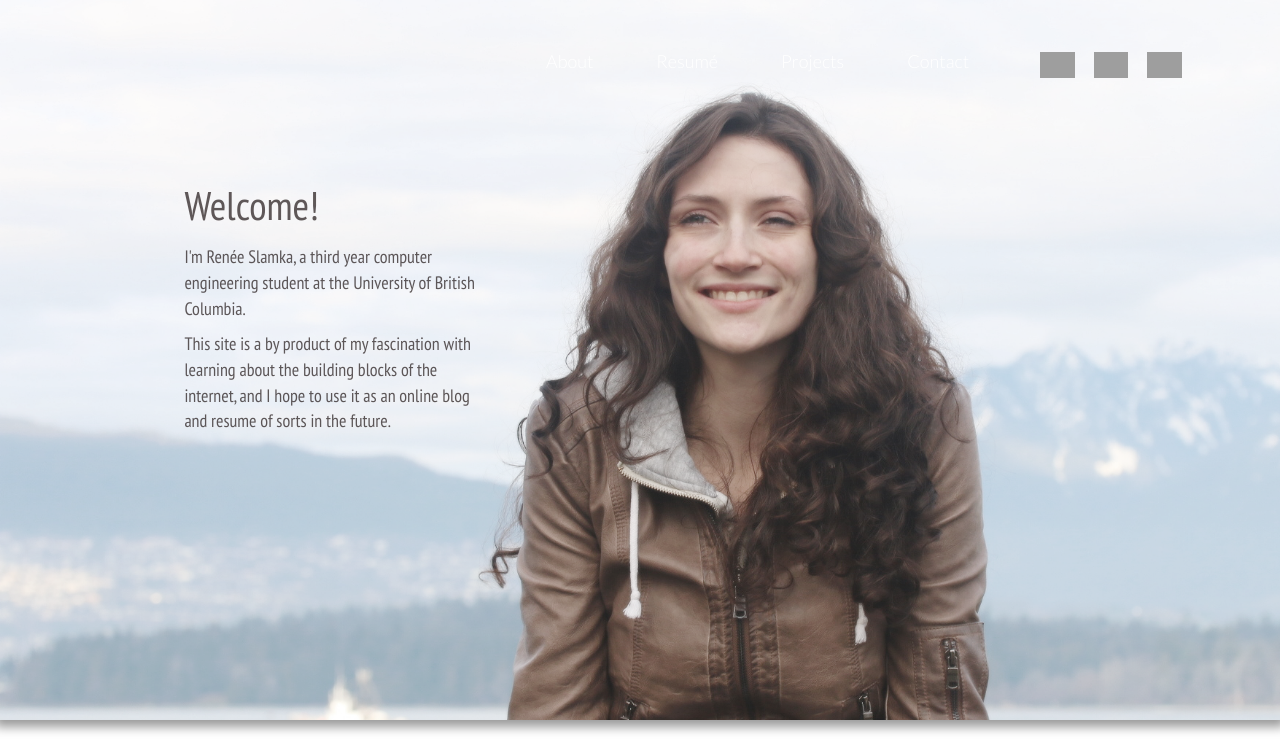
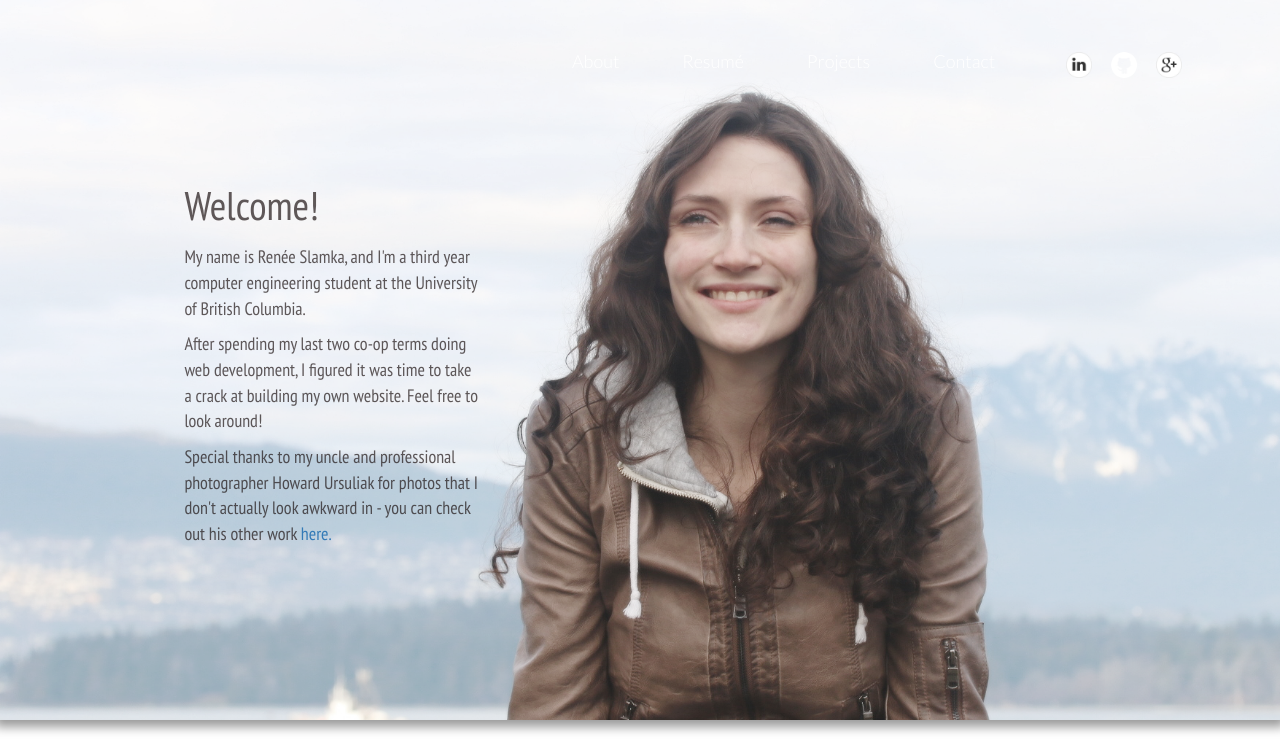
Before and after one commit to ReneeSlamka/renee-website, a PHP site: template templates/pages/home.twig in a window 1280 px wide. Shown: the part 110-850 px from the top of the page. Run offline with PHP 8.4, Linux system fonts and the light colour scheme; the template is opened without the code that fills it, so the values that code supplies are empty; grey boxes labelled with a size stand in for pictures from a placeholder-image service; some libraries are stand-ins or nearby versions; some web fonts are replaced; grey boxes are pictures that could not be loaded.

Commit message:
More small updates to templates and pages

```diff
--- a/templates/layout.twig
+++ b/templates/layout.twig
@@ -19,6 +19,8 @@
 
         {% block css %}
         {% endblock %}
+        {% block headerJS %}
+        {% endblock %}
     </head>
     <body id="renee-site">
     {%  include 'top-navbar.twig' %}
--- a/templates/pages/home.twig
+++ b/templates/pages/home.twig
@@ -20,15 +20,22 @@
                         <!--text-->
                         <header>Welcome!</header>
                         <p>
-                            I'm <span>Ren&eacutee Slamka</span>, a third year
+                            My name is <span>Ren&eacutee Slamka</span>, and I'm a third year
                             computer engineering student at the University
                             of British Columbia.
                         </p>
                         <p>
-                            This site is a by product of my
-                            fascination with learning about the building blocks of
-                            the internet, and I hope to use it as an online blog and
-                            resume of sorts in the future.
+                            After spending my last two co-op terms doing web development, I
+                            figured it was time to take a crack at building my own website.
+                            Feel free to look around!
+
+                        </p>
+                        <p>
+                            Special thanks to my uncle and professional photographer Howard
+                            Ursuliak for photos that I don't actually look awkward in -
+                            you can check out his other work
+                            <a href="http://cielvariablearchives.org/en/component/content/
+                            article/545-portfolio-howard-ursuliak.html">here.</a>
                         </p>
                     </section>
                 </div>
--- a/templates/top-navbar.twig
+++ b/templates/top-navbar.twig
@@ -21,13 +21,13 @@
                     </a>
                     <section id="social-media-links">
                         <a href="https://ca.linkedin.com/in/renée-slamka-16154285" class="social-media-icon">
-                            <img src="/assets/img/linked_in.png">
+                            <img src="/assets/img/icons/linked_in.png">
                         </a>
                         <a href="https://github.com/ReneeSlamka" class="social-media-icon">
-                            <img src="/assets/img/github.png">
+                            <img src="/assets/img/icons/github.png">
                         </a>
                         <a href="/" class="social-media-icon">
-                            <img src="/assets/img/google_plus.png">
+                            <img src="/assets/img/icons/google_plus.png">
                         </a>
                     </section>
                 </section>
```
